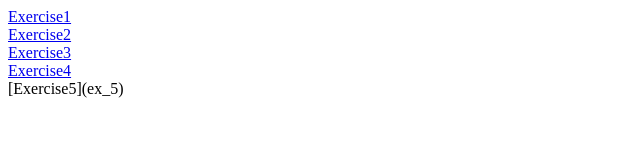
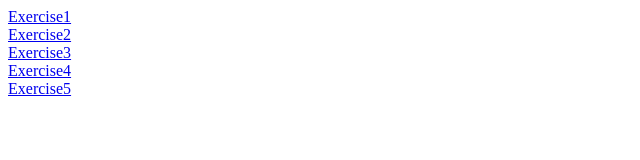
Before and after one commit to JyothiBogala-Nodejs/Nodeyyc, a plain HTML site: page html/index.html in a window 1280 px wide. Shown: the whole page, without its empty margins (0-640 px from the left). Drawn offline with Linux system fonts and the light colour scheme.

Commit message:
Updated index.html

```diff
--- a/html/index.html
+++ b/html/index.html
@@ -12,6 +12,6 @@
     <br>
     <a href="index4.html">Exercise4</a>
     <br>
-    [Exercise5](ex_5)
+    <a href="ex_5">Exercise5</a>
 </body>
 </html>
```
